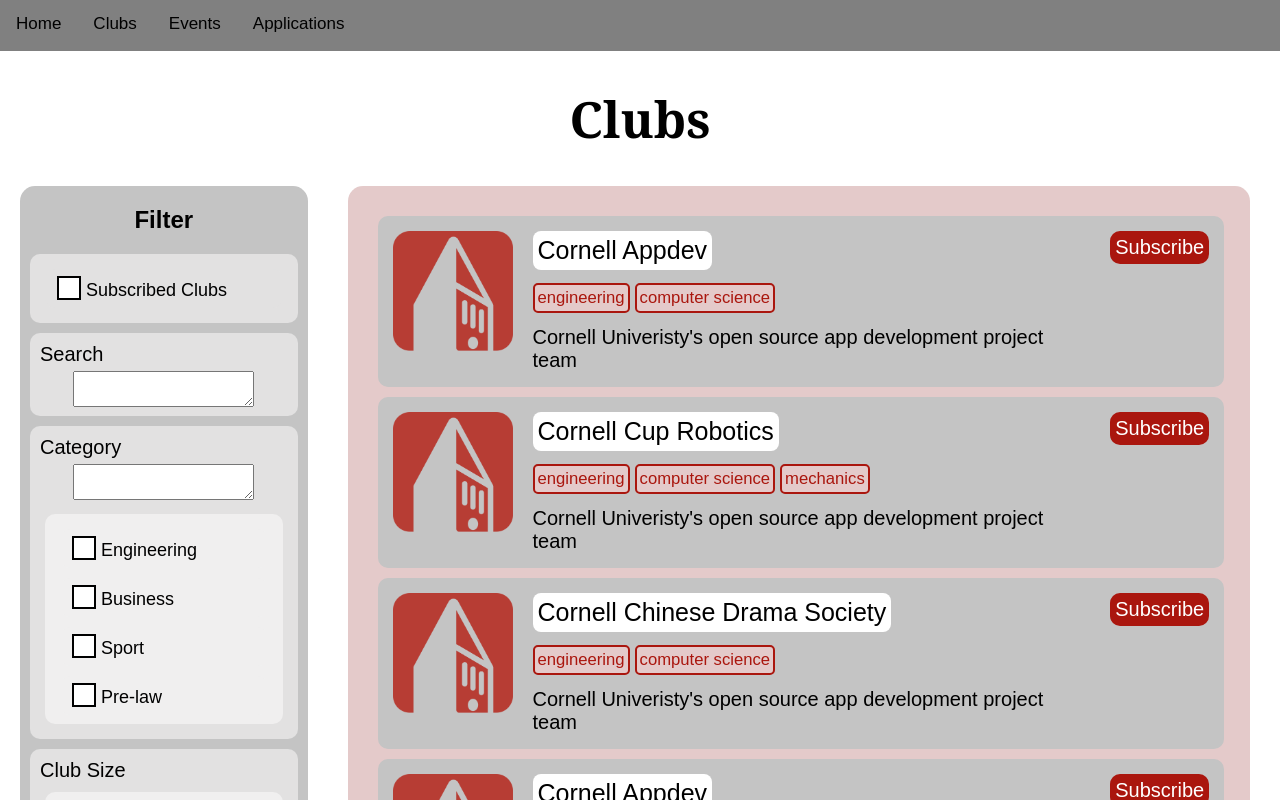
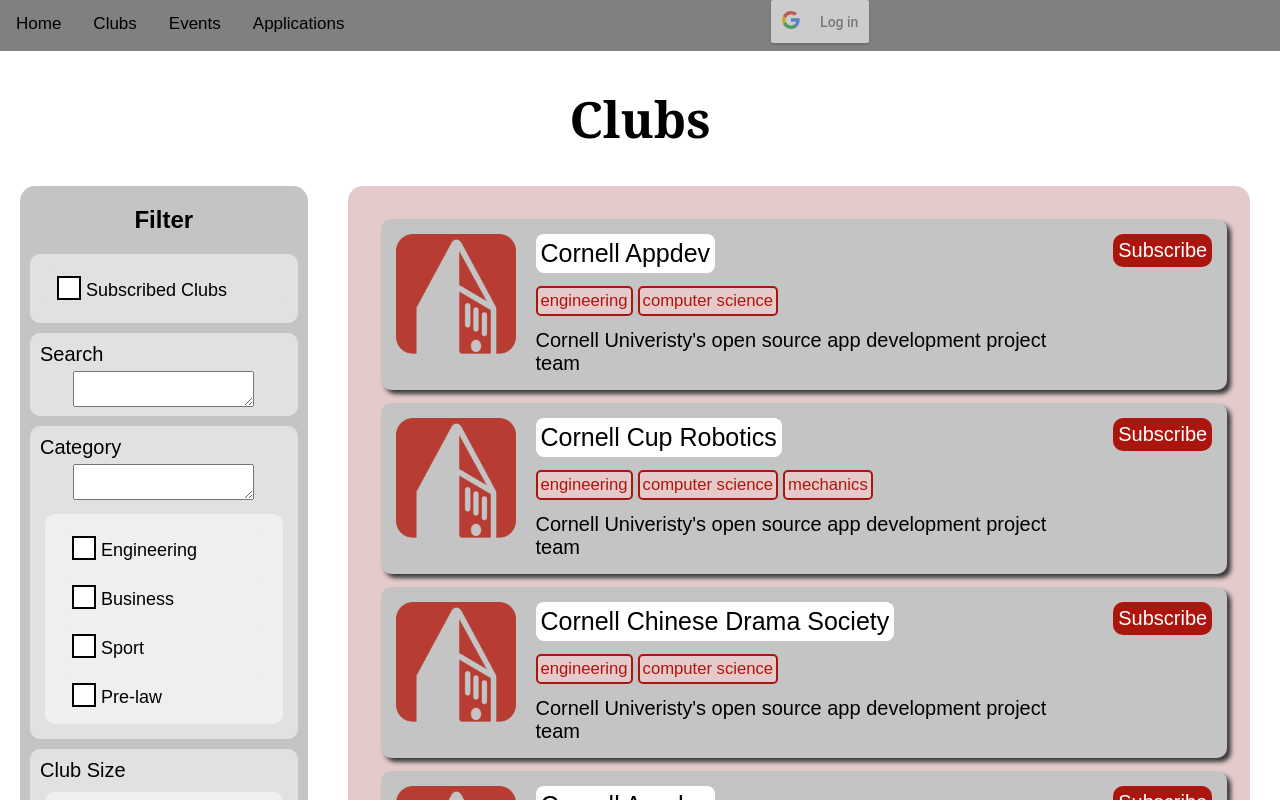
Before and after one commit to TerenceZhang29/Club-Platform-Frontend, a React (Create React App) app in the folder clubby/: page /Clubs in a window 1280 px wide. Shown: the top 800 px of the page. Built offline with nearby package versions, Linux system fonts and the light colour scheme.

Commit message:
add sign in btn

```diff
--- a/clubby/src/Clubs/Clubs.js
+++ b/clubby/src/Clubs/Clubs.js
@@ -1,6 +1,7 @@
 import React, { Component } from 'react';
 import '../css/Clubs.css';
 import history from './../history';
+// import axios from 'axios';
 
 class Clubs extends Component {
   render() {
@@ -66,6 +67,38 @@
 }
 
 class ClubList extends React.Component {
+  constructor(props) {
+    super(props);
+    this.state = {
+      clubs: []
+    }
+
+    // this.getAllClubs = this.getAllClubs.bind(this);
+    // this.extractData = this.extractData.bind(this);
+    // this.getAllClubs();
+  };
+
+  // extractData(response) {
+  //   var responseData = response.data['data'];
+  //   for (var i = 0; i < responseData.length; i++) {
+  //     var localClubs = this.state.clubs;
+  //     localClubs.push({ title: responseData[i]['name'] });
+  //     this.setState({ clubs: localClubs })
+  //     console.log("IN EXTRACTDATA:")
+  //     console.log(this.state.clubs.length)
+  //   }
+  // }
+
+  // getAllClubs() {
+  //   axios({
+  //     method: 'GET',
+  //     url: 'http://127.0.0.1:5000/api/clubs',
+  //   })
+  //     .then((response) => this.extrxtData(response))
+  //     .catch(function (error) {
+  //       console.log(error)
+  //     })
+  // }
   render() {
     return (
       <div class="clublist">
--- a/clubby/src/components/Navbar.js
+++ b/clubby/src/components/Navbar.js
@@ -1,24 +1,91 @@
-import React from 'react';
+import React, { Component } from 'react';
 import '../css/Navbar.css';
 import { Navbar, Nav, Form, Button } from 'react-bootstrap';
 import { withRouter } from 'react-router-dom';
+import { GoogleLogin, GoogleLogout } from 'react-google-login';
 
 const Navigation = (props) => {
     console.log(props);
     return (
         <Navbar bg="primary" variant="dark">
-            {/* <Navbar.Brand href="#home">React Button</Navbar.Brand> */}
-            {/* <Navbar.Toggle aria-controls="basic-navbar-nav" /> */}
             <Navbar.Collapse id="basic-navbar-nav">
                 <Nav className="mr-auto">
                     <Nav.Link href="/">Home</Nav.Link>
                     <Nav.Link href="/Clubs">Clubs</Nav.Link>
                     <Nav.Link href="/Events">Events</Nav.Link>
                     <Nav.Link href="/Applications">Applications</Nav.Link>
+                    <GoogleBtn />
                 </Nav>
             </Navbar.Collapse>
         </Navbar>
     )
 }
 
+const CLIENT_ID = '207278052298-8vtovq466qdqepj0db26svv0uro6a6jt.apps.googleusercontent.com';
+
+class GoogleBtn extends React.Component {
+    constructor(props) {
+        super(props);
+
+        this.state = {
+            isLogined: false,
+            accessToken: ''
+        };
+
+        this.login = this.login.bind(this);
+        this.handleLoginFailure = this.handleLoginFailure.bind(this);
+        this.logout = this.logout.bind(this);
+        this.handleLogoutFailure = this.handleLogoutFailure.bind(this);
+    }
+
+    login(response) {
+        if (response.accessToken) {
+            this.setState(state => ({
+                isLogined: true,
+                accessToken: response.accessToken
+            }));
+        }
+    }
+
+    logout(response) {
+        this.setState(state => ({
+            isLogined: false,
+            accessToken: ''
+        }));
+    }
+
+    handleLoginFailure(response) {
+        alert('Failed to log in')
+    }
+
+    handleLogoutFailure(response) {
+        alert('Failed to log out')
+    }
+
+    render() {
+        return (
+            <div>
+                {this.state.isLogined ?
+                    <GoogleLogout
+                        clientId={CLIENT_ID}
+                        buttonText='Log out'
+                        onLogoutSuccess={this.logout}
+                        onFailure={this.handleLogoutFailure}
+                    >
+                    </GoogleLogout> : <GoogleLogin
+                        clientId={CLIENT_ID}
+                        buttonText='Log in'
+                        onSuccess={this.login}
+                        onFailure={this.handleLoginFailure}
+                        cookiePolicy={'single_host_origin'}
+                        responseType='code,token'
+                    />
+                }
+                {this.state.accessToken ? <h5>Your Access Token: <br /><br /> {this.state.accessToken}</h5> : null}
+
+            </div>
+        )
+    }
+}
+
 export default withRouter(Navigation);
--- a/clubby/src/css/Clubs.css
+++ b/clubby/src/css/Clubs.css
@@ -46,7 +46,7 @@
 
   border-radius: 10px;
 
-  margin: 10px 10px 10px 10px;
+  margin: 13px 13px 13px 13px;
   padding: 5px;
 
   display: flex;
@@ -54,9 +54,17 @@
 
   cursor: pointer;
 
+  box-shadow: 4px 4px 4px #3b3b3b;
+
 
 
 }
+
+.club_bt:hover {
+  background-color: #b4b3b3;
+  box-shadow: 8px 8px 8px #3b3b3b;
+}
+
 
 .club_bt img {
   height: 120px;
```
Also changed, not shown: clubby/package.json (+5 -4 lines), 1 other file (tests, documents, lock files or other folders).
